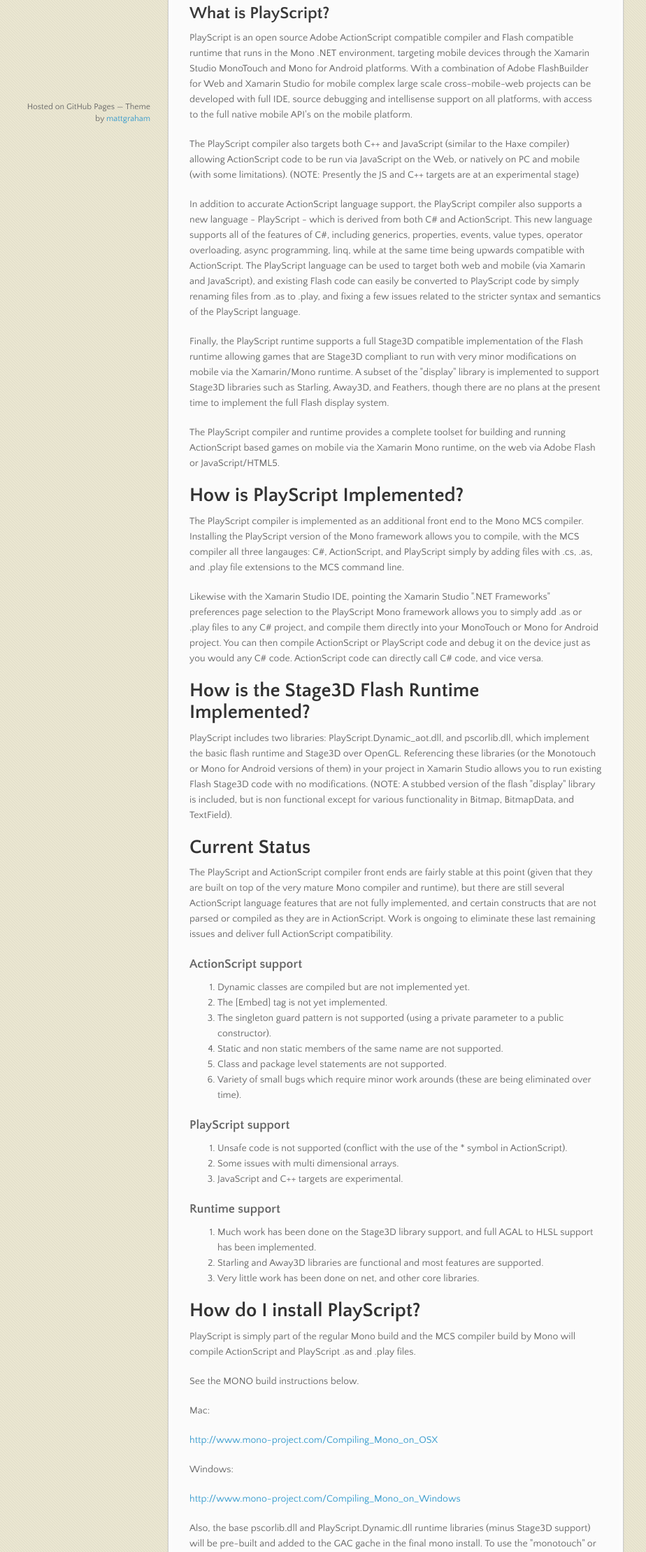
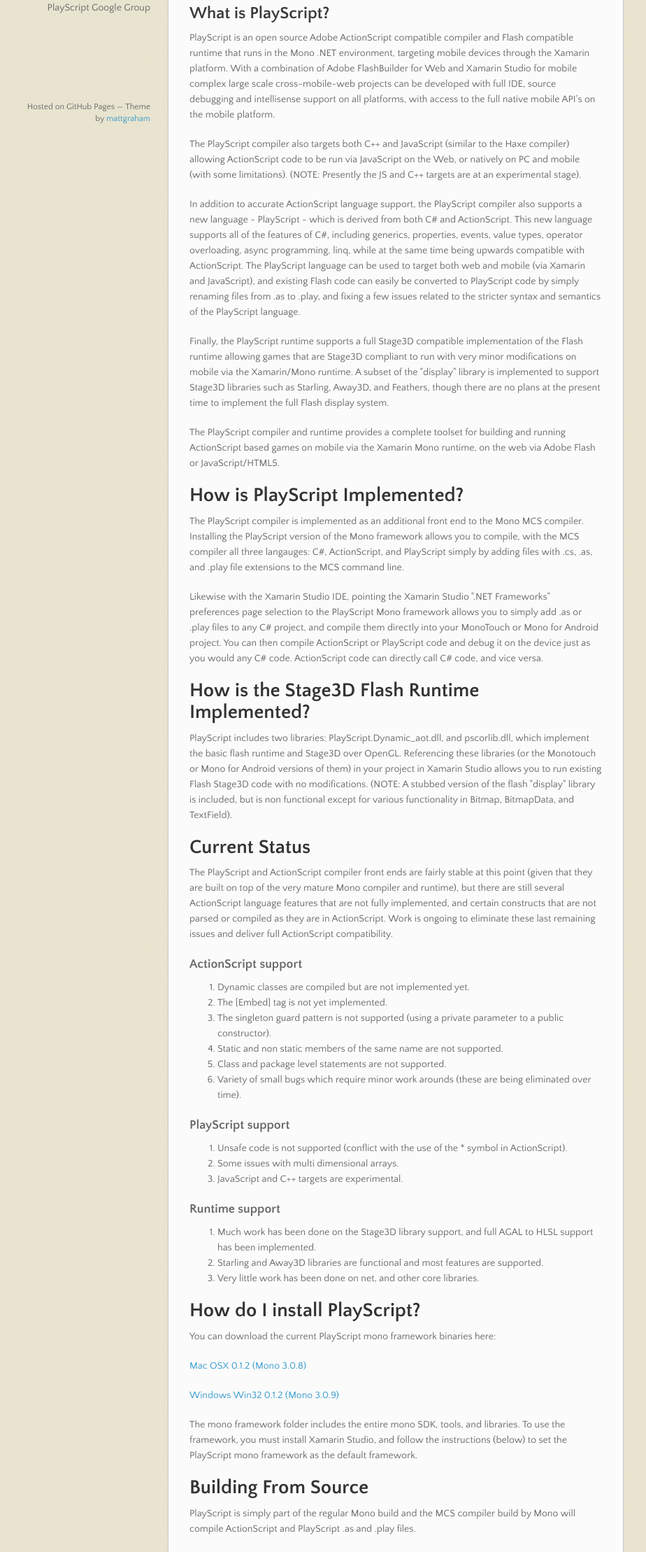
Before and after one commit to playscript/playscript.github.io, a plain HTML site: page index.html in a window 1280 px wide. Shown: the part 582-2800 px from the top of the page at 70% size, without its empty margins (75-999 px from the left). Drawn offline with nearby package versions, Linux system fonts and the light colour scheme.

Commit message:
Updating with proper Xamarin reference.

```diff
--- a/index.html
+++ b/index.html
@@ -38,9 +38,9 @@
 
 <h2>What is PlayScript?</h2>
 
-<p>PlayScript is an open source Adobe ActionScript compatible compiler and Flash compatible runtime that runs in the Mono .NET environment, targeting mobile devices through the Xamarin Studio MonoTouch and Mono for Android platforms.   With a combination of Adobe FlashBuilder for Web and Xamarin Studio for mobile complex large scale cross-mobile-web projects can be developed with full IDE, source debugging and intellisense support on all platforms, with access to the full native mobile API's on the mobile platform.</p>
+<p>PlayScript is an open source Adobe ActionScript compatible compiler and Flash compatible runtime that runs in the Mono .NET environment, targeting mobile devices through the Xamarin platform.   With a combination of Adobe FlashBuilder for Web and Xamarin Studio for mobile complex large scale cross-mobile-web projects can be developed with full IDE, source debugging and intellisense support on all platforms, with access to the full native mobile API's on the mobile platform.</p>
 
-<p>The PlayScript compiler also targets both C++ and JavaScript (similar to the Haxe compiler) allowing ActionScript code to be run via JavaScript on the Web, or natively on PC and mobile (with some limitations).  (NOTE: Presently the JS and C++ targets are at an experimental stage)</p>
+<p>The PlayScript compiler also targets both C++ and JavaScript (similar to the Haxe compiler) allowing ActionScript code to be run via JavaScript on the Web, or natively on PC and mobile (with some limitations).  (NOTE: Presently the JS and C++ targets are at an experimental stage).</p>
 
 <p>In addition to accurate ActionScript language support, the PlayScript compiler also supports a new language - PlayScript - which is derived from both C# and ActionScript.  This new language supports all of the features of C#, including generics, properties, events, value types, operator overloading, async programming, linq, while at the same time being upwards compatible with ActionScript.  The PlayScript language can be used to target both web and mobile (via Xamarin and JavaScript), and existing Flash code can easily be converted to PlayScript code by simply renaming files from .as to .play, and fixing a few issues related to the stricter syntax and semantics of the PlayScript language.</p>
 
@@ -84,6 +84,16 @@
 <li>Starling and Away3D libraries are functional and most features are supported.</li>
 <li>Very little work has been done on net, and other core libraries.</li>
 </ol><h1>How do I install PlayScript?</h1>
+
+<p>You can download the current PlayScript mono framework binaries here:</p>
+
+<p><a href="https://s3.amazonaws.com/playscript/playscript-mono-osx-0.1.2.dmg">Mac OSX 0.1.2 (Mono 3.0.8)</a></p>
+
+<p><a href="https://s3.amazonaws.com/playscript/playscript-mono-win32-0.1.2.zip">Windows Win32 0.1.2 (Mono 3.0.9)</a></p>
+
+<p>The mono framework folder includes the entire mono SDK, tools, and libraries.  To use the framework, you must install Xamarin Studio, and follow the instructions (below) to set the PlayScript mono framework as the default framework.</p>
+
+<h1>Building From Source</h1>
 
 <p>PlayScript is simply part of the regular Mono build and the MCS compiler build by Mono will compile ActionScript and PlayScript .as and .play files.</p>
 
```
